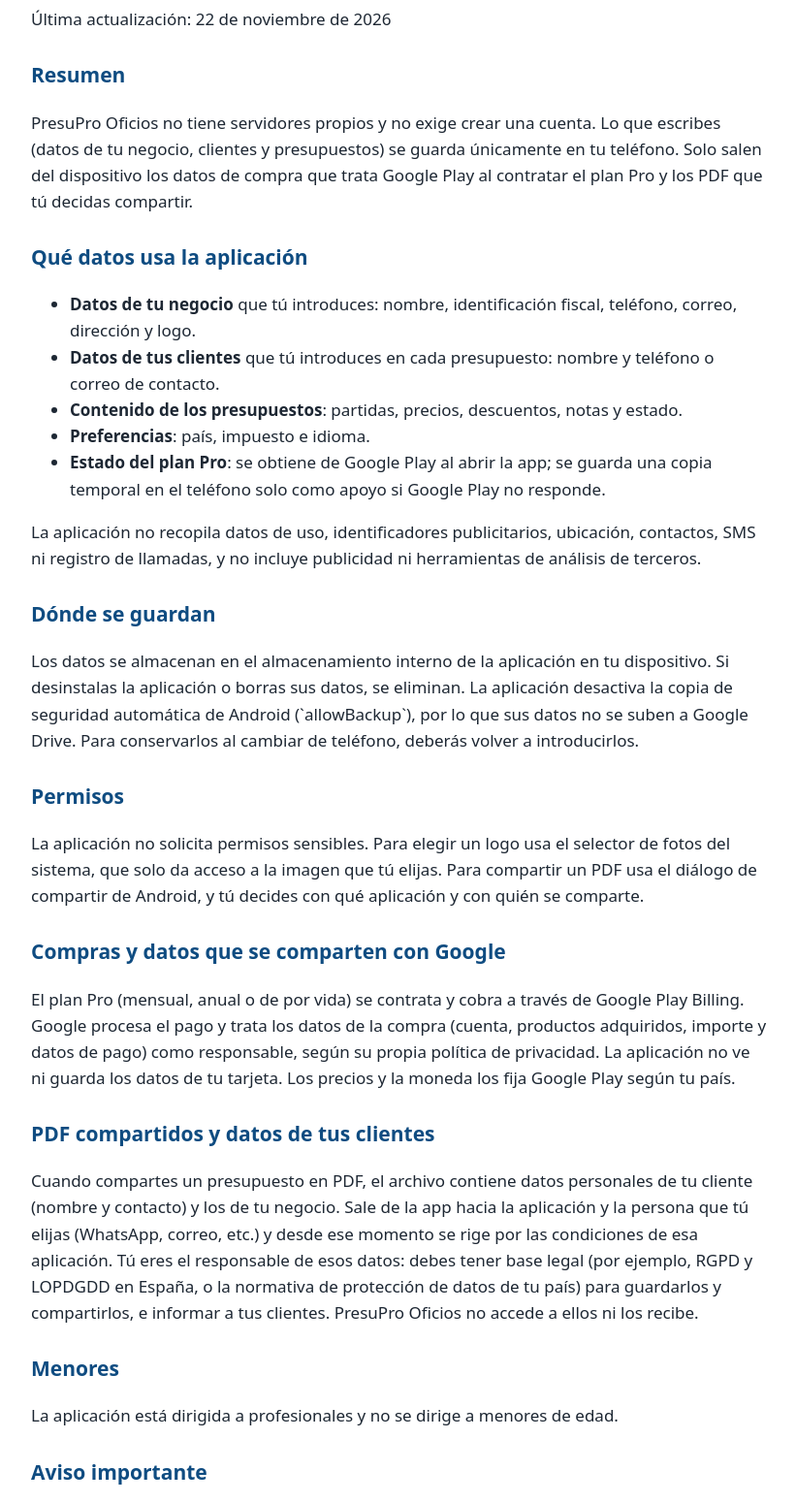
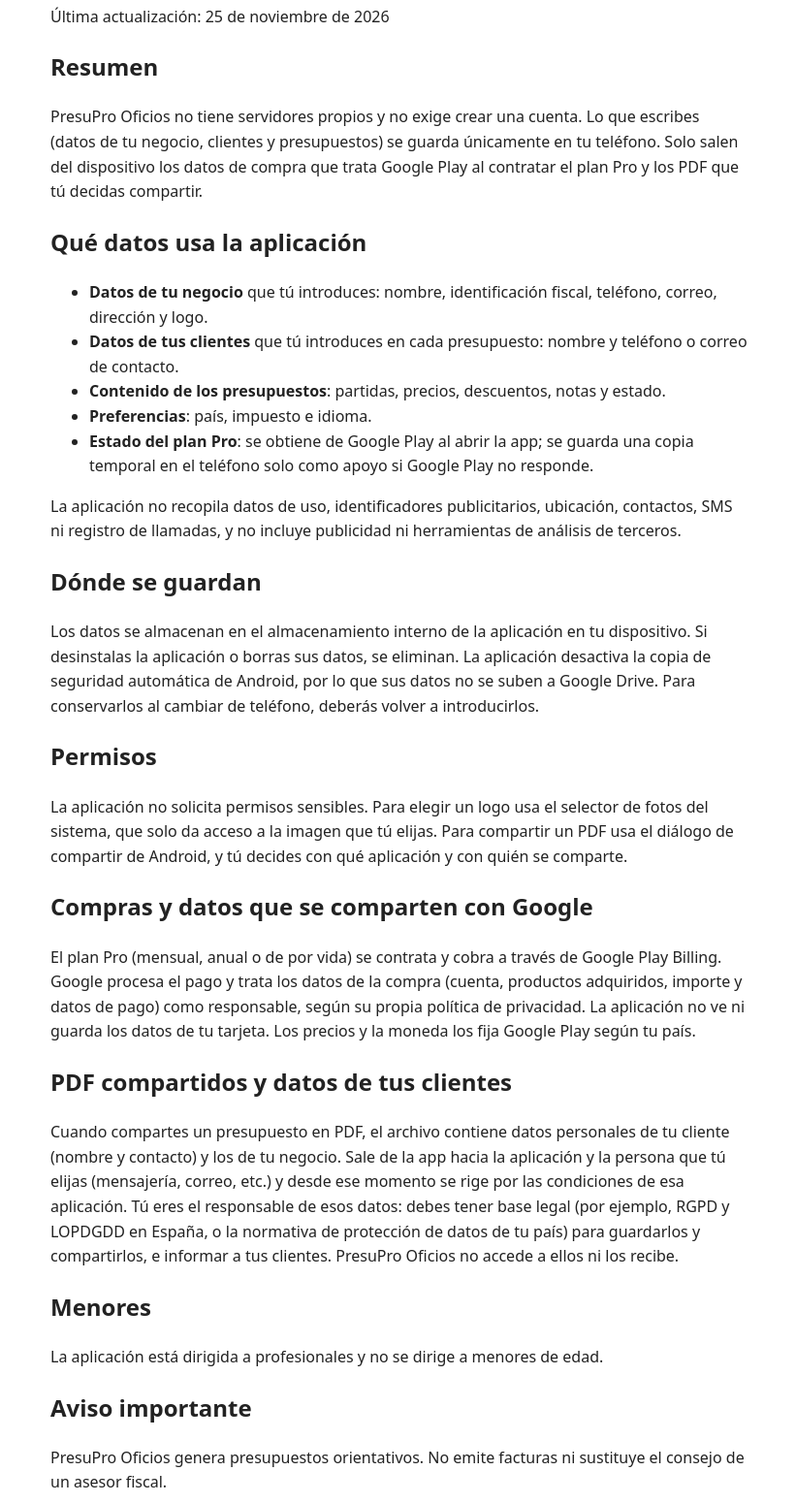
Before and after one commit to garcujul/politicas, a plain HTML site: page presupro/privacidad.html in a window 1280 px wide. Shown: the part 100-1650 px from the top of the page at 97% size, without its empty margins (228-1049 px from the left). Drawn offline with Linux system fonts and the light colour scheme.

Commit message:
docs: actualizar política de privacidad de PresuPro Oficios (25-11-2026)

```diff
--- a/presupro/privacidad.html
+++ b/presupro/privacidad.html
@@ -1,12 +1,14 @@
 <!DOCTYPE html>
-<html lang="es"><head><meta charset="utf-8"><meta name="viewport" content="width=device-width,initial-scale=1">
+<html lang="es">
+<head>
+<meta charset="utf-8">
+<meta name="viewport" content="width=device-width, initial-scale=1">
 <title>Política de privacidad de PresuPro Oficios</title>
-<style>body{max-width:760px;margin:0 auto;padding:24px 18px 60px;font:17px/1.6 system-ui,"Segoe UI",sans-serif;color:#1d2733;background:#fff}
-h1{color:#0f4c81;font-size:28px}h2{color:#0f4c81;font-size:21px;margin-top:28px}
-@media (prefers-color-scheme:dark){body{background:#12171d;color:#e3e9f0}h1,h2{color:#7fb6ea}}</style>
-</head><body>
+<style>body{font-family:system-ui,sans-serif;max-width:720px;margin:2rem auto;padding:0 1rem;line-height:1.6;color:#222}</style>
+</head>
+<body>
 <h1>Política de privacidad de PresuPro Oficios</h1>
-<p>Última actualización: 22 de noviembre de 2026</p>
+<p>Última actualización: 25 de noviembre de 2026</p>
 <h2>Resumen</h2>
 <p>PresuPro Oficios no tiene servidores propios y no exige crear una cuenta. Lo que escribes (datos de tu negocio, clientes y presupuestos) se guarda únicamente en tu teléfono. Solo salen del dispositivo los datos de compra que trata Google Play al contratar el plan Pro y los PDF que tú decidas compartir.</p>
 <h2>Qué datos usa la aplicación</h2>
@@ -19,13 +21,13 @@ h1{color:#0f4c81;font-size:28px}h2{color:#0f4c81;font-size:21px;margin-top:28px}
 </ul>
 <p>La aplicación no recopila datos de uso, identificadores publicitarios, ubicación, contactos, SMS ni registro de llamadas, y no incluye publicidad ni herramientas de análisis de terceros.</p>
 <h2>Dónde se guardan</h2>
-<p>Los datos se almacenan en el almacenamiento interno de la aplicación en tu dispositivo. Si desinstalas la aplicación o borras sus datos, se eliminan. La aplicación desactiva la copia de seguridad automática de Android (`allowBackup`), por lo que sus datos no se suben a Google Drive. Para conservarlos al cambiar de teléfono, deberás volver a introducirlos.</p>
+<p>Los datos se almacenan en el almacenamiento interno de la aplicación en tu dispositivo. Si desinstalas la aplicación o borras sus datos, se eliminan. La aplicación desactiva la copia de seguridad automática de Android, por lo que sus datos no se suben a Google Drive. Para conservarlos al cambiar de teléfono, deberás volver a introducirlos.</p>
 <h2>Permisos</h2>
 <p>La aplicación no solicita permisos sensibles. Para elegir un logo usa el selector de fotos del sistema, que solo da acceso a la imagen que tú elijas. Para compartir un PDF usa el diálogo de compartir de Android, y tú decides con qué aplicación y con quién se comparte.</p>
 <h2>Compras y datos que se comparten con Google</h2>
 <p>El plan Pro (mensual, anual o de por vida) se contrata y cobra a través de Google Play Billing. Google procesa el pago y trata los datos de la compra (cuenta, productos adquiridos, importe y datos de pago) como responsable, según su propia política de privacidad. La aplicación no ve ni guarda los datos de tu tarjeta. Los precios y la moneda los fija Google Play según tu país.</p>
 <h2>PDF compartidos y datos de tus clientes</h2>
-<p>Cuando compartes un presupuesto en PDF, el archivo contiene datos personales de tu cliente (nombre y contacto) y los de tu negocio. Sale de la app hacia la aplicación y la persona que tú elijas (WhatsApp, correo, etc.) y desde ese momento se rige por las condiciones de esa aplicación. Tú eres el responsable de esos datos: debes tener base legal (por ejemplo, RGPD y LOPDGDD en España, o la normativa de protección de datos de tu país) para guardarlos y compartirlos, e informar a tus clientes. PresuPro Oficios no accede a ellos ni los recibe.</p>
+<p>Cuando compartes un presupuesto en PDF, el archivo contiene datos personales de tu cliente (nombre y contacto) y los de tu negocio. Sale de la app hacia la aplicación y la persona que tú elijas (mensajería, correo, etc.) y desde ese momento se rige por las condiciones de esa aplicación. Tú eres el responsable de esos datos: debes tener base legal (por ejemplo, RGPD y LOPDGDD en España, o la normativa de protección de datos de tu país) para guardarlos y compartirlos, e informar a tus clientes. PresuPro Oficios no accede a ellos ni los recibe.</p>
 <h2>Menores</h2>
 <p>La aplicación está dirigida a profesionales y no se dirige a menores de edad.</p>
 <h2>Aviso importante</h2>
@@ -37,4 +39,5 @@ h1{color:#0f4c81;font-size:28px}h2{color:#0f4c81;font-size:21px;margin-top:28px}
 <h2>Contacto</h2>
 <p>Titular: Julio Ricardo García Pérez</p>
 <p>Correo de contacto: yooficial1984@gmail.com</p>
-</body></html>
+</body>
+</html>
```
